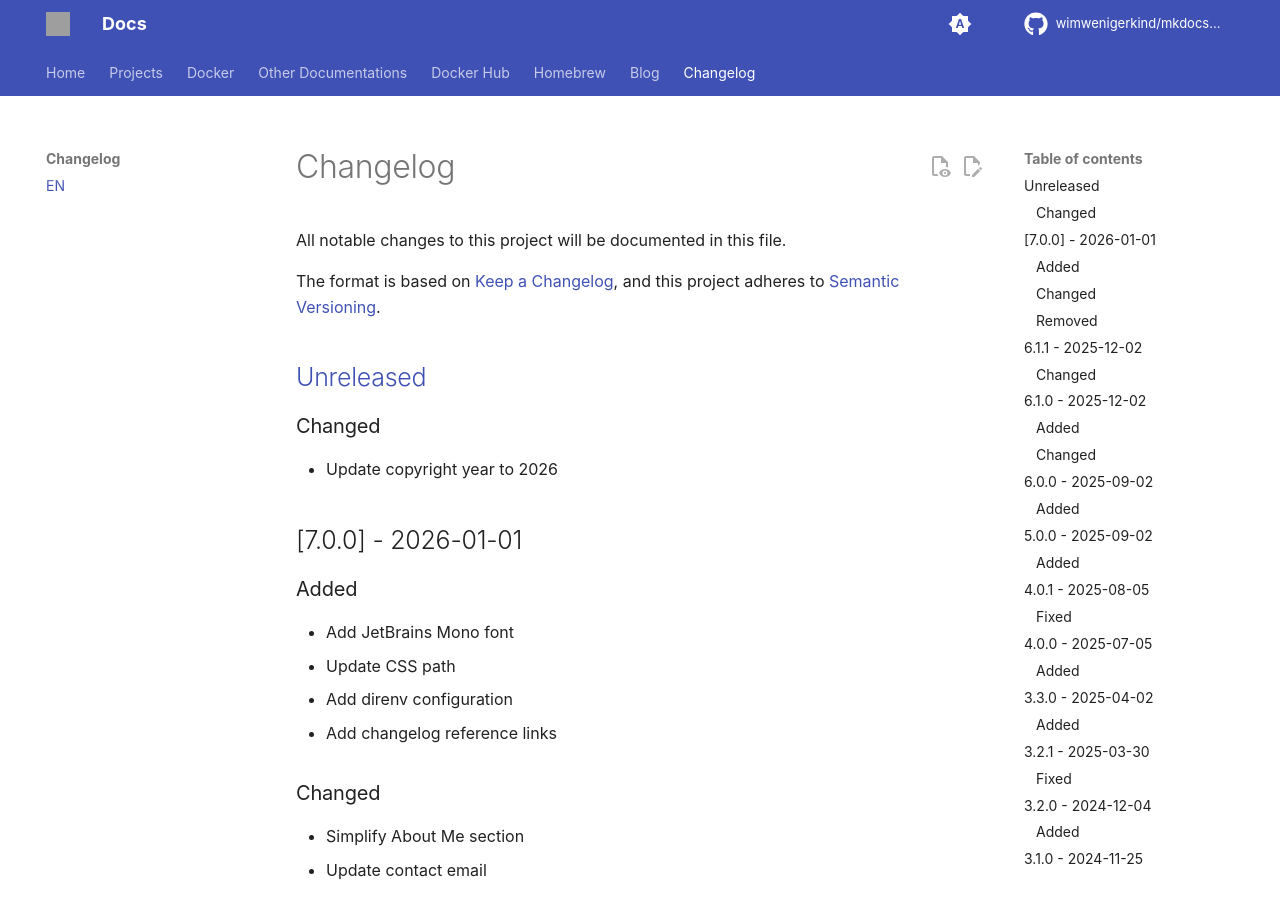
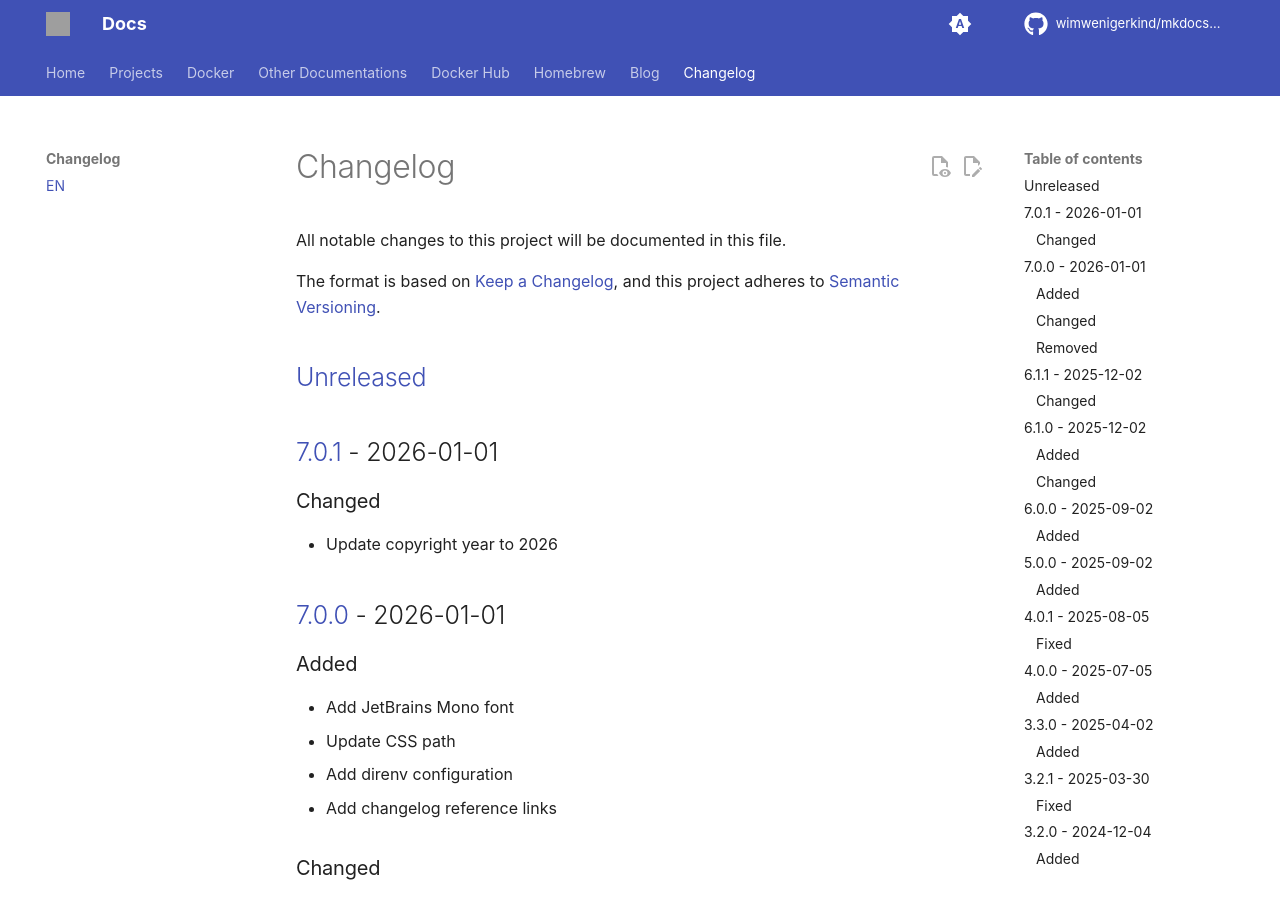
Before and after one commit to wimwenigerkind/mkdocs-wim-wenigerkind, an MkDocs documentation site: the page built from docs/changelog/en.md, in a window 1280 px wide and 900 px high. Built offline with MkDocs 1.6.1 and Material for MkDocs 9.7.7, drawn with Linux system fonts in a browser that asks for light colours; some web fonts are replaced; comment, search, counter and statistics services are not loaded; the version menu is left out; grey boxes are pictures that could not be loaded.

Commit message:
prepare changelog for v7.0.1

```diff
--- a/docs/changelog/en.md
+++ b/docs/changelog/en.md
@@ -6,6 +6,8 @@ The format is based on [Keep a Changelog](https://keepachangelog.com/en/1.1.0/),
 and this project adheres to [Semantic Versioning](https://semver.org/spec/v2.0.0.html).
 
 ## [Unreleased]
+
+## [7.0.1] - 2026-01-01
 
 ### Changed
 
@@ -139,7 +141,9 @@ and this project adheres to [Semantic Versioning](https://semver.org/spec/v2.0.0
 - Initial release of the documentation
 - First documentation files
 
-[unreleased]: https://github.com/wimwenigerkind/mkdocs-wim-wenigerkind/compare/v6.1.1...HEAD
+[unreleased]: https://github.com/wimwenigerkind/mkdocs-wim-wenigerkind/compare/v7.0.1...HEAD
+[7.0.1]: https://github.com/wimwenigerkind/mkdocs-wim-wenigerkind/compare/v7.0.0...v7.0.1
+[7.0.0]: https://github.com/wimwenigerkind/mkdocs-wim-wenigerkind/compare/v6.1.1...v7.0.0
 [6.1.1]: https://github.com/wimwenigerkind/mkdocs-wim-wenigerkind/compare/v6.1.0...v6.1.1
 [6.1.0]: https://github.com/wimwenigerkind/mkdocs-wim-wenigerkind/compare/v6.0.0...v6.1.0
 [6.0.0]: https://github.com/wimwenigerkind/mkdocs-wim-wenigerkind/compare/v5.0.0...v6.0.0
```
